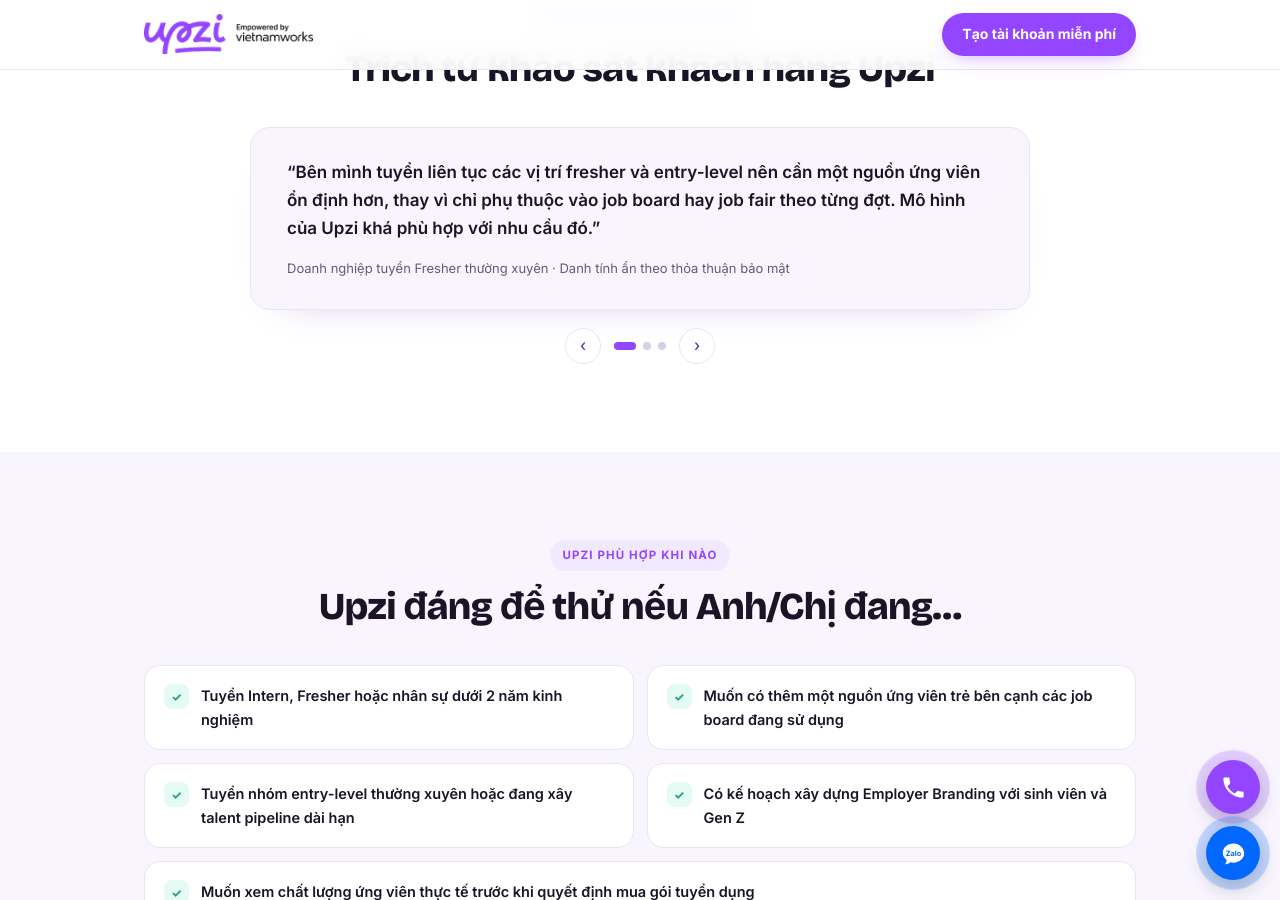
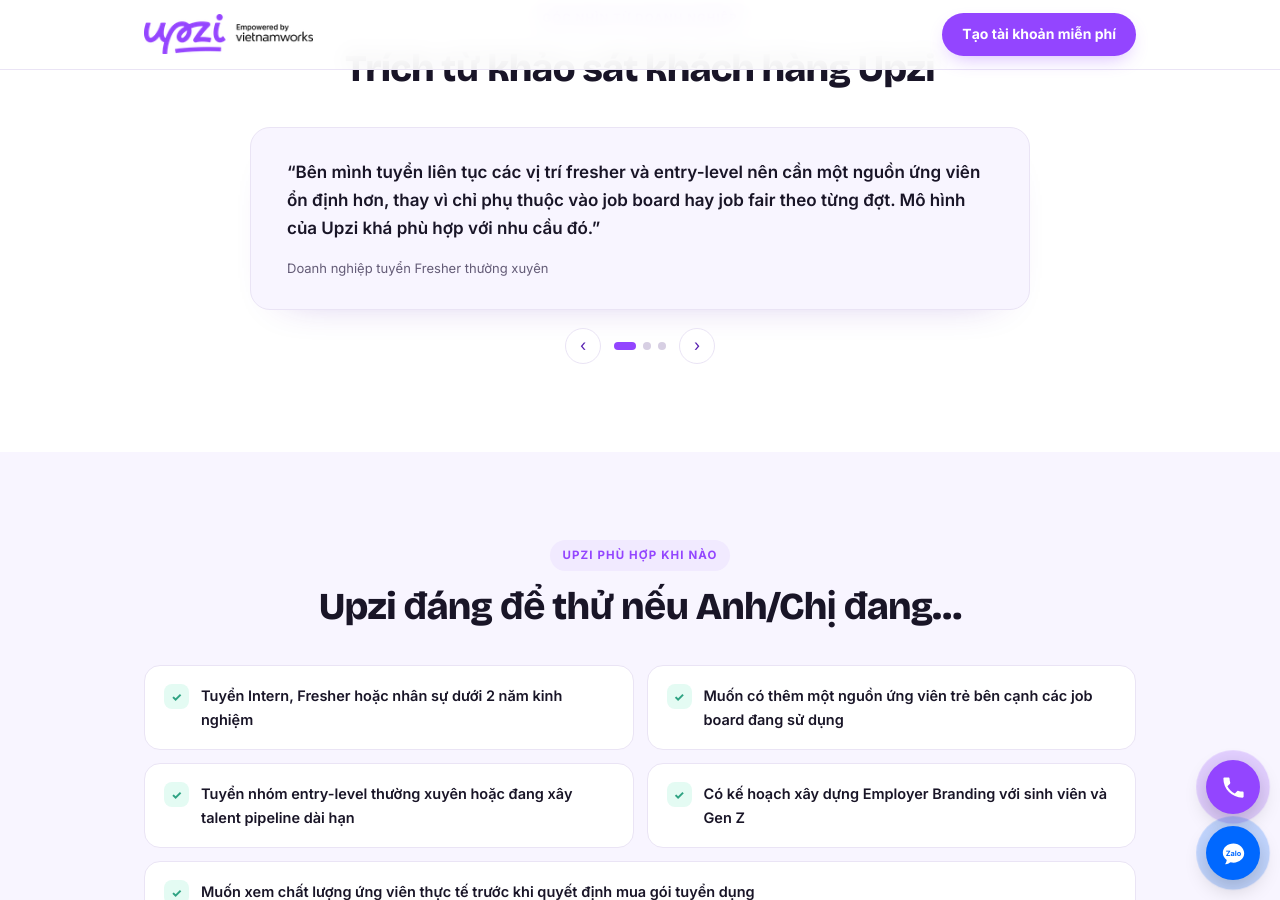
Before and after one commit to upzi-vn/employers, a Jekyll site: the page built from free-trial.html, in a window 1280 px wide and 900 px high, scrolled down 5051 px. Built offline with Jekyll 4.4.1, drawn with Linux system fonts in a browser that asks for light colours.

Commit message:
Update testimonials section in free-trial.html

```diff
--- a/free-trial.html
+++ b/free-trial.html
@@ -1,3 +1,5 @@
+---
+---
 <!DOCTYPE html>
 <html lang="vi">
 <head>
@@ -437,7 +439,7 @@
   <section class="sec sec-white">
     <div class="wrap">
       <div class="head head-c reveal"><div class="eyebrow">Góc nhìn từ doanh nghiệp</div><h2>Trích từ khảo sát khách hàng Upzi</h2></div>
-      <div class="tcard reveal" id="tcard"><div class="tquote" id="tq">“Bên mình tuyển liên tục các vị trí fresher và entry-level nên cần một nguồn ứng viên ổn định hơn, thay vì chỉ phụ thuộc vào job board hay job fair theo từng đợt. Mô hình của Upzi khá phù hợp với nhu cầu đó.”</div><div class="tmeta" id="tm">Doanh nghiệp tuyển Fresher thường xuyên · Danh tính ẩn theo thỏa thuận bảo mật</div></div>
+      <div class="tcard reveal" id="tcard"><div class="tquote" id="tq">“Bên mình tuyển liên tục các vị trí fresher và entry-level nên cần một nguồn ứng viên ổn định hơn, thay vì chỉ phụ thuộc vào job board hay job fair theo từng đợt. Mô hình của Upzi khá phù hợp với nhu cầu đó.”</div><div class="tmeta" id="tm">Doanh nghiệp tuyển Fresher thường xuyên</div></div>
       <div class="tctrl"><button class="tarrow" onclick="moveT(-1)" aria-label="Slide trước">‹</button><div class="tdots" id="tdots"></div><button class="tarrow" onclick="moveT(1)" aria-label="Slide tiếp theo">›</button></div>
     </div>
   </section>
@@ -495,9 +497,9 @@
     const observer = new IntersectionObserver((entries) => { entries.forEach(entry => { if(entry.isIntersecting) entry.target.classList.add('in'); }); }, { threshold: 0.12 });
     document.querySelectorAll('.reveal, .stagger').forEach(el => observer.observe(el));
     const testimonials = [
-      {quote:'“Bên mình tuyển liên tục các vị trí fresher và entry-level nên cần một nguồn ứng viên ổn định hơn, thay vì chỉ phụ thuộc vào job board hay job fair theo từng đợt. Mô hình của Upzi khá phù hợp với nhu cầu đó.”',meta:'Doanh nghiệp tuyển Fresher thường xuyên · Danh tính ẩn theo thỏa thuận bảo mật'},
-      {quote:'“Điểm bên mình quan tâm là khả năng tiếp cận sinh viên và Gen Z sớm hơn thông qua hệ sinh thái trường Đại học. Đây là hướng phù hợp với nhu cầu xây nguồn ứng viên dài hạn.”',meta:'Doanh nghiệp quan tâm tiếp cận sinh viên sớm · Danh tính ẩn theo thỏa thuận bảo mật'},
-      {quote:'“Gen Z thường tìm hiểu doanh nghiệp qua mạng xã hội và cộng đồng trước khi ứng tuyển, nên việc xây dựng hiện diện với ứng viên trẻ ngày càng quan trọng.”',meta:'Doanh nghiệp đang xây dựng Employer Branding · Danh tính ẩn theo thỏa thuận bảo mật'}
+      {quote:'“Bên mình tuyển liên tục các vị trí fresher và entry-level nên cần một nguồn ứng viên ổn định hơn, thay vì chỉ phụ thuộc vào job board hay job fair theo từng đợt. Mô hình của Upzi khá phù hợp với nhu cầu đó.”',meta:'Doanh nghiệp tuyển Fresher thường xuyên'},
+      {quote:'“Điểm bên mình quan tâm là khả năng tiếp cận sinh viên và Gen Z sớm hơn thông qua hệ sinh thái trường Đại học. Đây là hướng phù hợp với nhu cầu xây nguồn ứng viên dài hạn.”',meta:'Doanh nghiệp quan tâm tiếp cận sinh viên sớm'},
+      {quote:'“Gen Z thường tìm hiểu doanh nghiệp qua mạng xã hội và cộng đồng trước khi ứng tuyển, nên việc xây dựng hiện diện với ứng viên trẻ ngày càng quan trọng.”',meta:'Doanh nghiệp đang xây dựng Employer Branding'}
     ];
     let curT = 0;
     function initTestimonials(){const c=document.getElementById('tdots');c.innerHTML='';testimonials.forEach((_,i)=>{const b=document.createElement('button');b.className='tdot'+(i===curT?' active':'');b.setAttribute('aria-label','Xem testimonial '+(i+1));b.onclick=()=>setT(i);c.appendChild(b);});}
```
